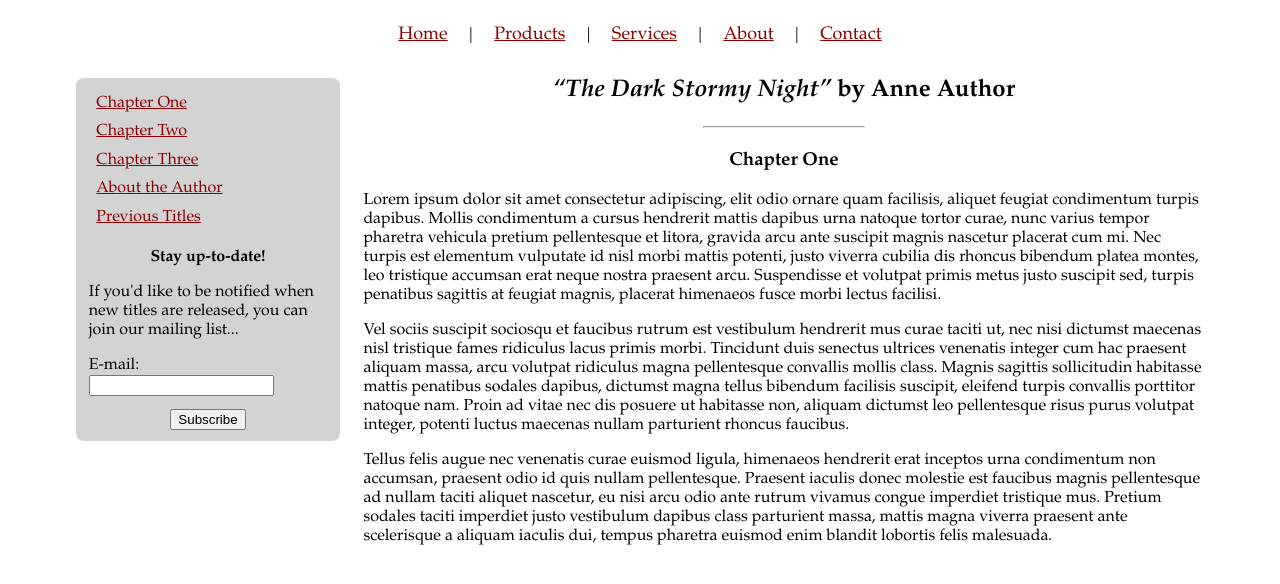
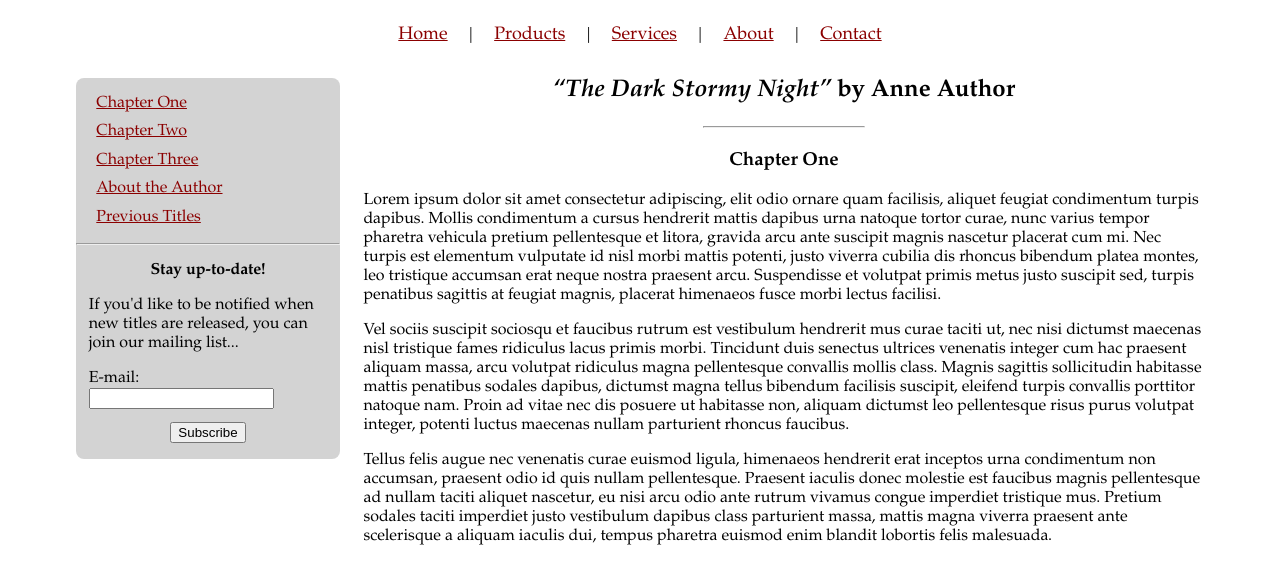
Before and after one commit to John-1972/book-sample, a website: page index.html in a window 1280 px wide. Shown: the part 110-694 px from the top of the page. Drawn offline with Linux system fonts and the light colour scheme.

Commit message:
Added horiz rule to col 1 to separate links from form

```diff
--- a/index.html
+++ b/index.html
@@ -48,7 +48,7 @@
       #column1 a { color: darkred; } /* Book link color matches navbar */
       #column1 form {
         width: 90%; /* Keep form narrower than column */
-        margin: 1.3em auto 0.7em auto; /* Center the form and add space above & below it */
+        margin: 1em auto 1em auto; /* Center the form and add space above & below it */
       }
       #column1 #form-title {
         font-weight: bold;
@@ -91,6 +91,7 @@
         <li><a href="">About the Author</a></li>
         <li><a href="">Previous Titles</a></li>
       </ul>
+      <hr />
       <form action="http://www.example.com/form.php" method="get">
         <span id="form-title"><p>Stay up-to-date!</p></span>
         <p>If you'd like to be notified when new titles are released, you can join our mailing list...</p>
```
